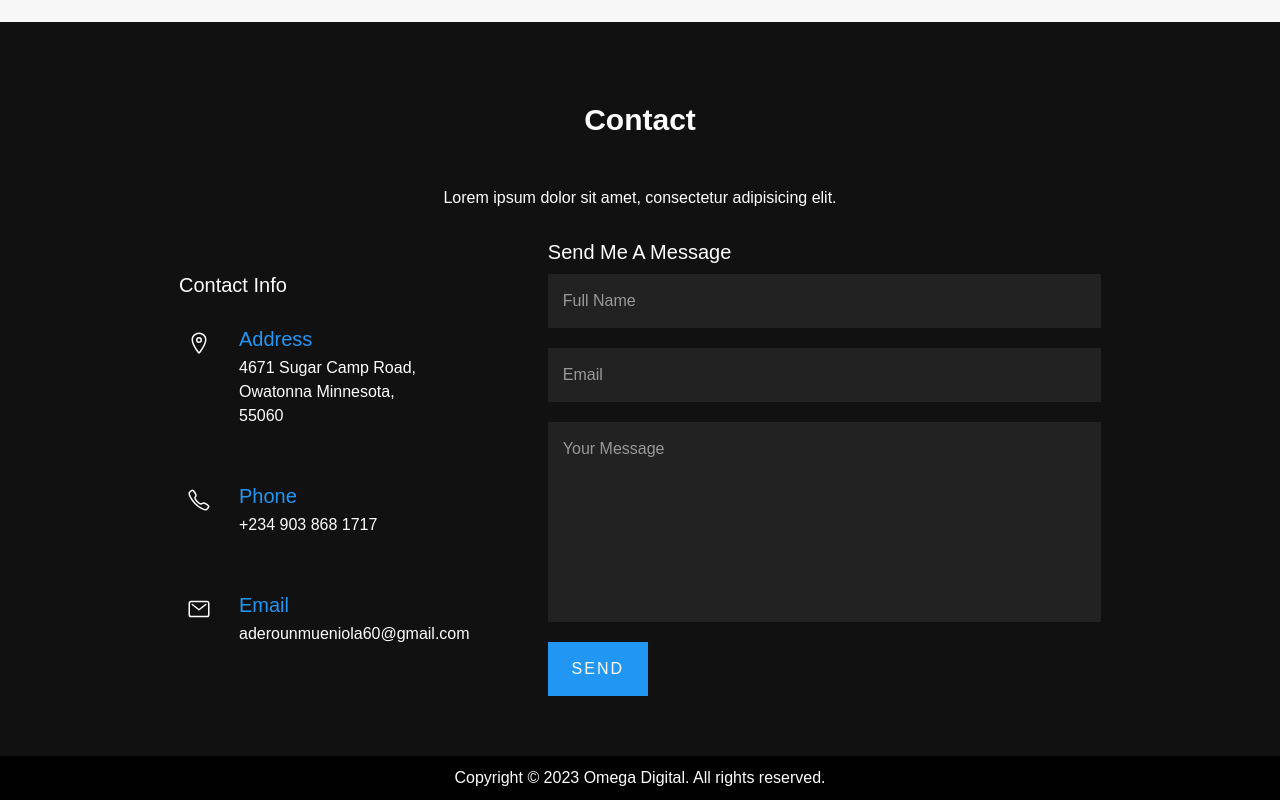
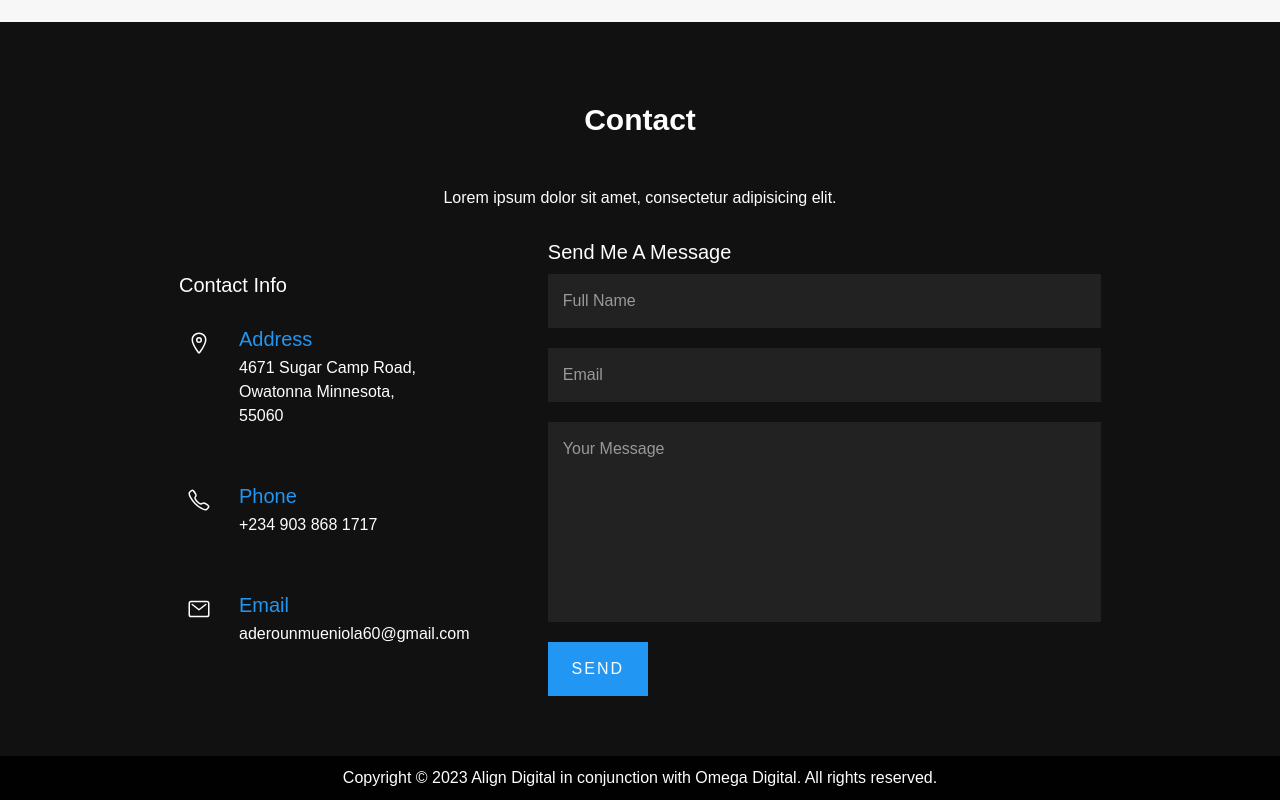
Before and after one commit to Eniola1272/eniola-portfolio, a plain HTML site: page index.html in a window 1280 px wide. Shown: the part 3570-4370 px from the top of the page. Drawn offline with nearby package versions, Linux system fonts and the light colour scheme.

Commit message:
Update index.html

```diff
--- a/index.html
+++ b/index.html
@@ -197,7 +197,7 @@
         </div>
     </section>
     <!-- COPYRIGHT -->
-    <div class="copyright">Copyright &copy; 2023 Omega Digital. All rights reserved.</div>
+    <div class="copyright">Copyright &copy; 2023 Align Digital in conjunction with Omega Digital. All rights reserved.</div>
 
     <a href="#home" class="back-home">
         <svg xmlns="http://www.w3.org/2000/svg" viewBox="0 0 448 512"><path d="M34.9 289.5l-22.2-22.2c-9.4-9.4-9.4-24.6 0-33.9L207 39c9.4-9.4 24.6-9.4 33.9 0l194.3 194.3c9.4 9.4 9.4 24.6 0 33.9L413 289.4c-9.5 9.5-25 9.3-34.3-.4L264 168.6V456c0 13.3-10.7 24-24 24h-32c-13.3 0-24-10.7-24-24V168.6L69.2 289.1c-9.3 9.8-24.8 10-34.3.4z"/></svg>
```
